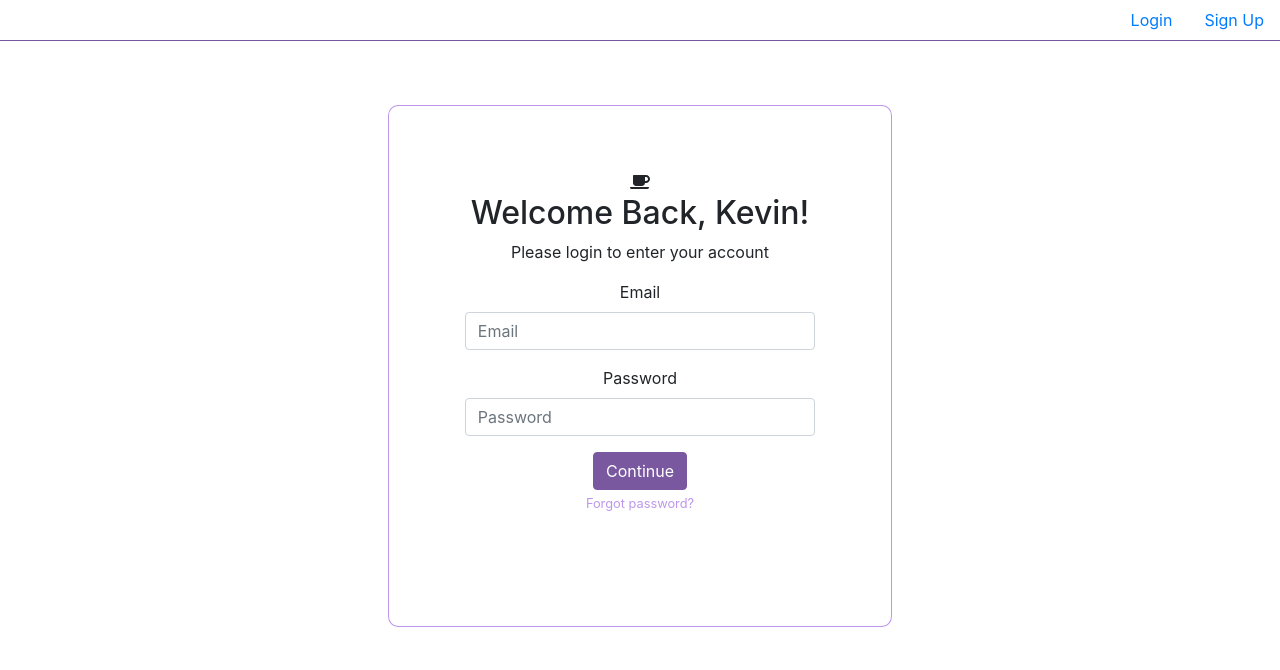
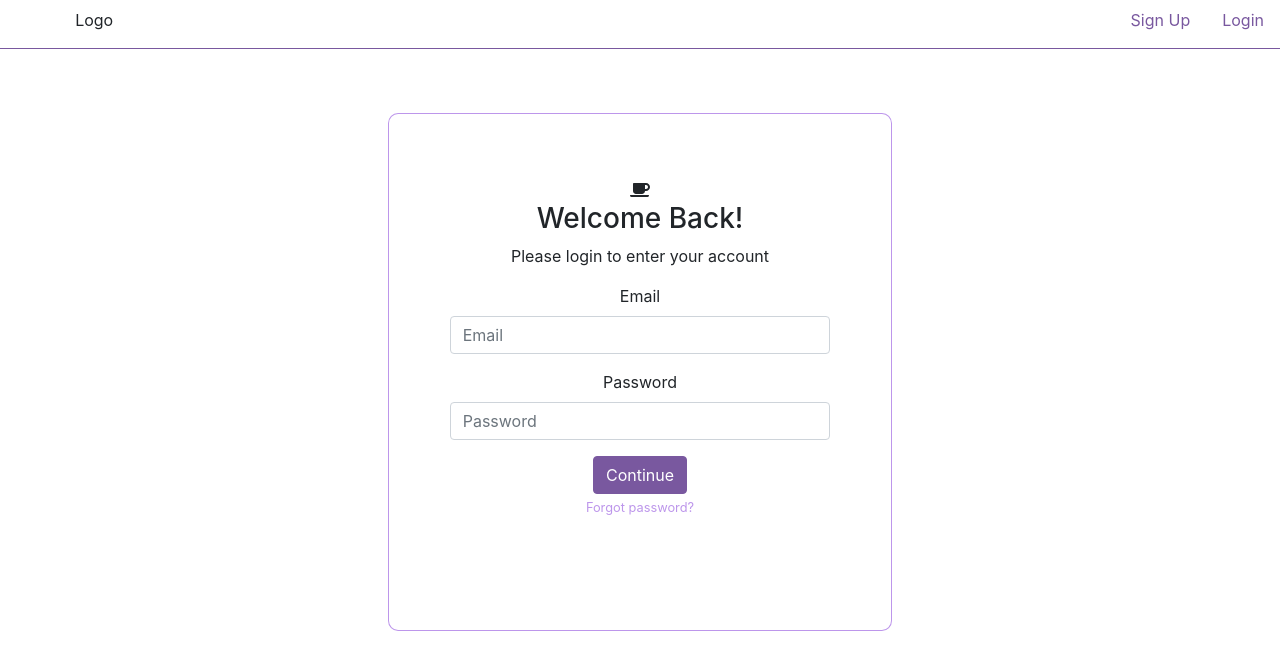
Before and after one commit to hbonilla96/Componentes, a React (Create React App) app: page /login in a window 1280 px wide. Shown: the top 670 px of the page. Built offline with nearby package versions, Linux system fonts and the light colour scheme.

Commit message:
Create Home page and grid system like pinterest

```diff
--- a/package.json
+++ b/package.json
@@ -8,9 +8,12 @@
     "@fortawesome/free-solid-svg-icons": "^5.9.0",
     "@fortawesome/react-fontawesome": "^0.1.4",
     "bootstrap": "^4.3.1",
+    "browser-history": "^1.0.1",
     "react": "^16.8.6",
     "react-dom": "^16.8.6",
-    "react-scripts": "3.0.1"
+    "react-router-dom": "^5.0.1",
+    "react-scripts": "3.0.1",
+    "react-stack-grid": "^0.7.1"
   },
   "scripts": {
     "start": "react-scripts start",
--- a/src/App.js
+++ b/src/App.js
@@ -1,11 +1,23 @@
 import React from 'react';
+// import { createBrowserHistory } from "history";
+import { BrowserRouter as Router, Route, Switch } from "react-router-dom";
+
 import Login from './containers/Login';
+import Home from './containers/Main';
+import NotFound from './containers/NotFound';
 import './App.css';
 
+// const history = createBrowserHistory();
 function App() {
   return (
     <div className="App">
-      <Login />
+      <Router>
+        <Switch>
+          <Route path="/login" exact component={Login} />
+          <Route path="/home" exact component={Home}/>
+          <Route component={NotFound} />
+        </Switch>
+      </Router>
     </div>
   );
 }
--- a/src/components/Header/index.js
+++ b/src/components/Header/index.js
@@ -4,14 +4,21 @@ import './styles.css';
 export default function (props) {
   return (
     <div className="header-container">
-      <ul className="nav justify-content-end">
-        <li class="nav-item">
-          <a className="nav-link active" href={'/#'}>Login</a>
-        </li>
-        <li className="nav-item">
-          <a class="nav-link" href={'/#'}>Sign Up</a>
-        </li>
-      </ul>
+      <div className="row">
+        <div className="col-md-2">
+          <p className="logo-container">Logo</p>
+        </div>
+        <div className="col-md-10">
+          <ul className="nav justify-content-end">
+            <li className="nav-item">
+              <a className="nav-link custom-anchor" href={'/#'}>Sign Up</a>
+            </li>
+            <li className="nav-item">
+              <a className="nav-link custom-anchor" href={'/#'}>Login</a>
+            </li>
+          </ul>
+        </div>
+      </div>
     </div>
   )
 }
--- a/src/components/Header/styles.css
+++ b/src/components/Header/styles.css
@@ -1,3 +1,10 @@
 .header-container {
   border-bottom: 1px solid #79589F;
 }
+.custom-anchor {
+  color : #79589F;
+}
+
+.logo-container {
+  padding-top: 0.5em;
+}
--- /dev/null
+++ b/src/components/Home/index.js
@@ -0,0 +1,20 @@
+import React from 'react';
+import CardImage from '../shared/ImageCard';
+
+export default () => {
+  return (
+    <div className="container-fluid pt-3">
+      <div className="row">
+        <div className="col-md-12">
+        </div>
+      </div>
+      <div className="container-fluid">
+        <div className="row">
+          <div className="col-md-12">
+            <CardImage />
+          </div>
+        </div>
+      </div>
+    </div>
+  )
+};
--- /dev/null
+++ b/src/components/shared/ImageCard/index.js
@@ -0,0 +1,90 @@
+import React from 'react';
+import { Link } from "react-router-dom";
+import StackGrid from "react-stack-grid";
+
+class CardImage extends React.Component {
+  constructor (props) {
+    super()
+    this.state = {
+      perPage: 10,
+      images : [
+        {
+          width : '200',
+          height : '400',
+        },
+        {
+          width : '300',
+          height : '400',
+        },
+        {
+          width : '400',
+          height : '200',
+        },
+        {
+          width : '400',
+          height : '200',
+        },
+        {
+          width : '200',
+          height : '400',
+        },
+        {
+          width : '300',
+          height : '400',
+        },
+        {
+          width : '400',
+          height : '200',
+        },
+        {
+          width : '400',
+          height : '200',
+        },
+        {
+          width : '400',
+          height : '200',
+        },
+        {
+          width : '200',
+          height : '400',
+        },
+        {
+          width : '300',
+          height : '400',
+        },
+        {
+          width : '400',
+          height : '200',
+        },
+        {
+          width : '400',
+          height : '200',
+        },
+      ]
+    }
+  }
+  render () {
+    return (
+      <StackGrid
+        columnWidth={300}
+      >
+      {
+        this.state.images.map((e, index) => (
+          <div key={index}>
+            <div className="card" style={{ width: '18rem' }}>
+              <img src={`https://dummyimage.com/${e.width}x${e.height}/000/fff`} className="card-img-top" alt="..."/>
+              <div className="card-body">
+                <h5 className="card-title">Card title</h5>
+                <p className="card-text">Some quick example text to build on the card title and make up the bulk of the card's content.</p>
+                <Link to="/home" className="btn btn-primary">Go somewhere</Link>
+              </div>
+            </div>
+          </div>
+        ))
+      }
+      </StackGrid>
+    );
+  }
+};
+
+export default CardImage;
--- a/src/containers/Login/index.js
+++ b/src/containers/Login/index.js
@@ -25,7 +25,7 @@ class Login extends React.Component {
                 <div className="row">
                   <div className="col-md-12">
                     <FontAwesomeIcon icon="coffee" />
-                    <h2>Welcome Back, Kevin!</h2>
+                    <h3>Welcome Back!</h3>
                     <p>Please login to enter your account</p>
                   </div>
                 </div>
--- a/src/containers/Login/styles.css
+++ b/src/containers/Login/styles.css
@@ -1,6 +1,6 @@
 .login-container {
   margin-top: 4em;
-  padding: 4em 15% 7em 15%;
+  padding: 4em 12% 7em 12%;
   border: 1px solid #bd96eb;
   border-radius: 2%;
 }
--- /dev/null
+++ b/src/containers/Main/index.js
@@ -0,0 +1,12 @@
+import React from 'react';
+import Header from '../../components/Header';
+import Home from '../../components/Home';
+
+export default () => {
+  return (
+    <div>
+      <Header />
+      <Home />
+    </div>
+  )
+}
--- /dev/null
+++ b/src/containers/NotFound/index.js
@@ -0,0 +1,16 @@
+import React from 'react'
+
+class NotFound extends React.Component {
+  constructor (props) {
+    super();
+    this.state = {};
+  }
+
+  render() {
+    return (
+      <p>404: page Not found</p>
+    );
+  }
+};
+
+export default NotFound;
```
Also changed, not shown: 1 other file (tests, documents, lock files or other folders).
